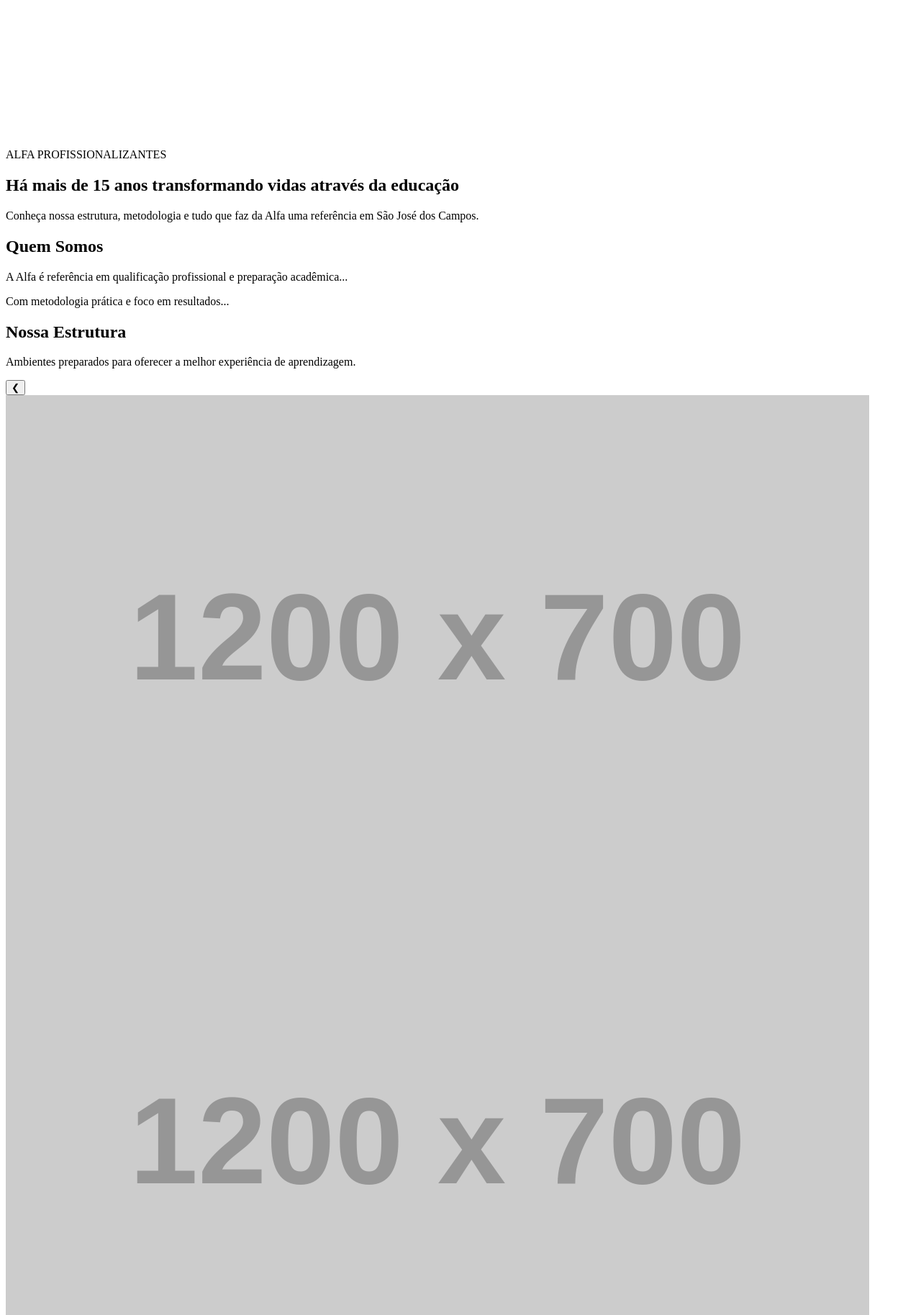
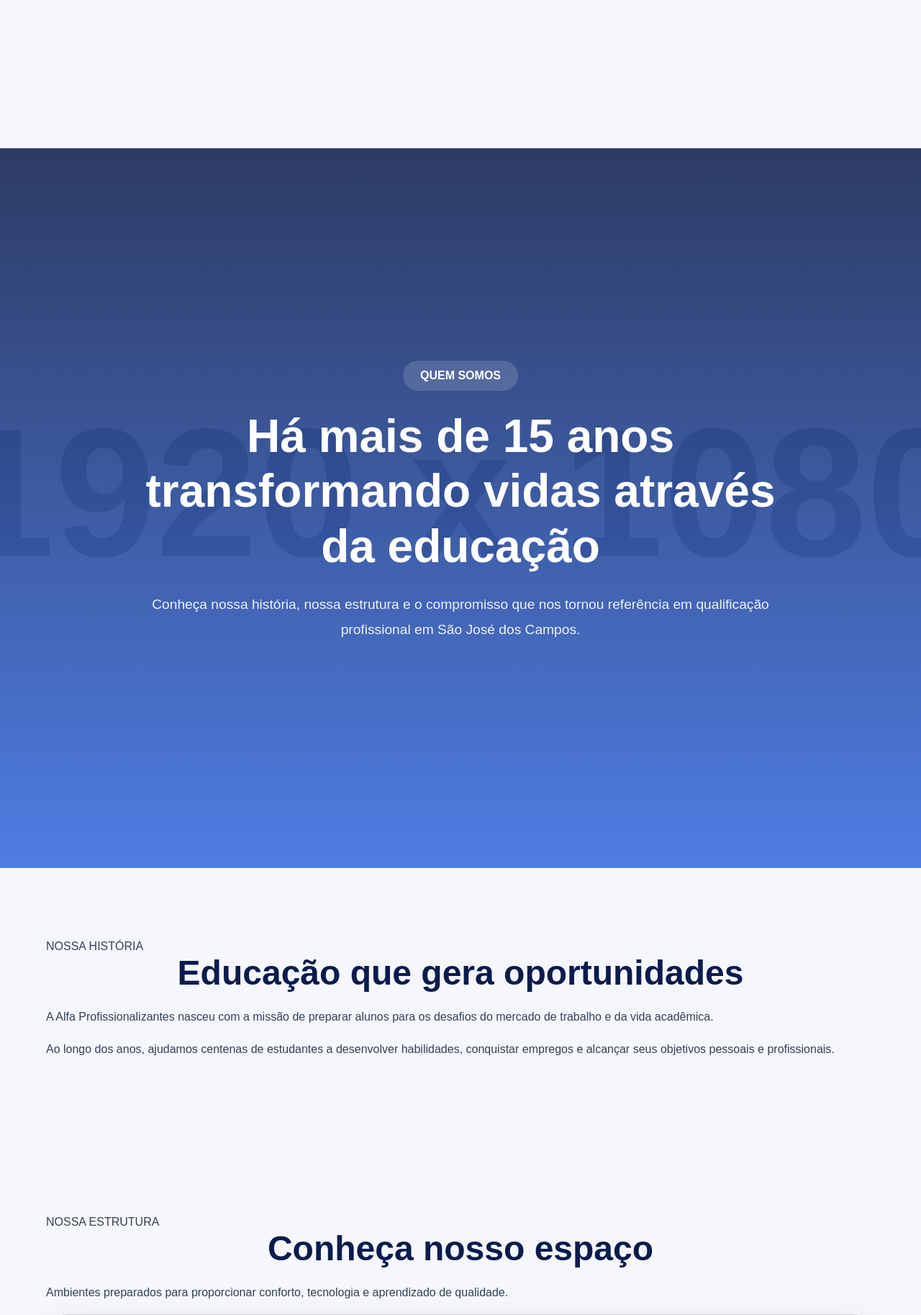
Before and after one commit to joaoguilherme09/alfa-site, a Flask app: page /sobre in a window 1280 px wide. Shown: the part 1320-3147 px from the top of the page at 72% size. Run offline with Flask 3, Linux system fonts and the light colour scheme; grey boxes labelled with a size stand in for pictures from a placeholder-image service; some libraries are stand-ins or nearby versions.

Commit message:
atualização sobre.html

```diff
--- a/app/templates/sobre.html
+++ b/app/templates/sobre.html
@@ -1,13 +1,56 @@
+<!DOCTYPE html>
+<html lang="pt-br">
+
+<head>
+
+    <meta charset="UTF-8">
+
+    <meta
+        name="viewport"
+        content="width=device-width, initial-scale=1.0"
+    >
+
+    <title>
+        Quem Somos | Alfa Profissionalizantes
+    </title>
+
+    <link
+        rel="stylesheet"
+        href="{{ url_for('static', filename='css/sobre.css') }}"
+    >
+
+    <link
+        rel="stylesheet"
+        href="https://cdnjs.cloudflare.com/ajax/libs/font-awesome/6.5.1/css/all.min.css"
+    >
+
+</head>
+
+<body>
+
 <!-- LOGO + VOLTAR -->
 
-<div class="logo-canto">
+<div class="top-bar">
 
     <a href="/" class="logo-home">
-        <img src="{{ url_for('static', filename='img/logo/logo.png') }}">
+
+        <img
+            src="{{ url_for('static', filename='img/logo/logo.png') }}"
+            alt="Alfa Cursos"
+        >
+
     </a>
 
-    <a href="javascript:history.back()" class="back-button">
-        <img src="{{ url_for('static', filename='img/XQMVKTRPLDJSNBYFWAZ18472-GHTXQWPLMN7204.png') }}">
+    <a
+        href="javascript:history.back()"
+        class="back-button"
+    >
+
+        <img
+            src="{{ url_for('static', filename='img/XQMVKTRPLDJSNBYFWAZ18472-GHTXQWPLMN7204.png') }}"
+            alt="Voltar"
+        >
+
     </a>
 
 </div>
@@ -20,35 +63,59 @@
 
     <div class="hero-content">
 
-        <span>ALFA PROFISSIONALIZANTES</span>
+        <span class="hero-badge">
+            QUEM SOMOS
+        </span>
 
         <h1>
             Há mais de 15 anos transformando vidas através da educação
         </h1>
 
         <p>
-            Conheça nossa estrutura, metodologia e tudo que faz da Alfa uma referência em São José dos Campos.
+
+            Conheça nossa história, nossa estrutura e o compromisso
+            que nos tornou referência em qualificação profissional
+            em São José dos Campos.
+
         </p>
 
     </div>
 
 </section>
 
-<!-- QUEM SOMOS -->
+<!-- SOBRE -->
 
-<section class="quem-somos">
+<section class="sobre-escola">
 
     <div class="container">
 
-        <h2>Quem Somos</h2>
+        <div class="texto">
+
+            <span class="section-tag">
+                NOSSA HISTÓRIA
+            </span>
+
+            <h2>
+                Educação que gera oportunidades
+            </h2>
 
             <p>
-            A Alfa é referência em qualificação profissional e preparação acadêmica...
+
+                A Alfa Profissionalizantes nasceu com a missão de
+                preparar alunos para os desafios do mercado de trabalho
+                e da vida acadêmica.
+
             </p>
 
             <p>
-            Com metodologia prática e foco em resultados...
+
+                Ao longo dos anos, ajudamos centenas de estudantes a
+                desenvolver habilidades, conquistar empregos e alcançar
+                seus objetivos pessoais e profissionais.
+
             </p>
+
+        </div>
 
     </div>
 
@@ -60,29 +127,62 @@
 
     <div class="container">
 
-        <h2>Nossa Estrutura</h2>
+        <div class="section-header">
+
+            <span class="section-tag">
+                NOSSA ESTRUTURA
+            </span>
+
+            <h2>
+                Conheça nosso espaço
+            </h2>
 
             <p>
-            Ambientes preparados para oferecer a melhor experiência de aprendizagem.
+
+                Ambientes preparados para proporcionar conforto,
+                tecnologia e aprendizado de qualidade.
+
             </p>
 
-        <div class="slider-container">
+        </div>
 
-            <button class="prev">❮</button>
+        <div class="slider-wrapper">
+
+            <button class="slider-btn prev">
+
+                <i class="fa-solid fa-chevron-left"></i>
+
+            </button>
 
             <div class="slider">
 
-                <img src="https://placehold.co/1200x700" class="slide active">
+                <img
+                    src="https://placehold.co/1200x700"
+                    class="slide active"
+                >
 
-                <img src="https://placehold.co/1200x700" class="slide">
+                <img
+                    src="https://placehold.co/1200x700"
+                    class="slide"
+                >
 
-                <img src="https://placehold.co/1200x700" class="slide">
+                <img
+                    src="https://placehold.co/1200x700"
+                    class="slide"
+                >
 
-                <img src="https://placehold.co/1200x700" class="slide">
+                <img
+                    src="https://placehold.co/1200x700"
+                    class="slide"
+                >
 
             </div>
 
-            <button class="next">❯</button>
+            <button class="slider-btn next">
+
+                <i class="fa-solid fa-chevron-right"></i>
+
+            </button>
 
         </div>
 
@@ -96,28 +196,58 @@
 
     <div class="container">
 
-        <h2>Nossos Diferenciais</h2>
+        <div class="section-header">
+
+            <span class="section-tag">
+                DIFERENCIAIS
+            </span>
+
+            <h2>
+                O que faz a Alfa diferente
+            </h2>
+
+        </div>
 
         <div class="diferenciais-grid">
 
             <div class="card">
-                🎓
-                <h3>Professores Qualificados</h3>
+
+                <i class="fa-solid fa-user-graduate"></i>
+
+                <h3>
+                    Professores Qualificados
+                </h3>
+
             </div>
 
             <div class="card">
-                📚
-                <h3>Material Atualizado</h3>
+
+                <i class="fa-solid fa-book-open"></i>
+
+                <h3>
+                    Material Atualizado
+                </h3>
+
             </div>
 
             <div class="card">
-                🏆
-                <h3>15+ Anos de Experiência</h3>
+
+                <i class="fa-solid fa-award"></i>
+
+                <h3>
+                    15+ Anos de Experiência
+                </h3>
+
             </div>
 
             <div class="card">
-                💼
-                <h3>Foco no Mercado</h3>
+
+                <i class="fa-solid fa-briefcase"></i>
+
+                <h3>
+                    Foco no Mercado
+                </h3>
+
             </div>
 
         </div>
@@ -133,18 +263,39 @@
     <div class="container">
 
         <div class="contador-item">
-            <h2>+15</h2>
-            <p>Anos de tradição</p>
+
+            <h2>
+                +15
+            </h2>
+
+            <p>
+                Anos de tradição
+            </p>
+
         </div>
 
         <div class="contador-item">
-            <h2>+500</h2>
-            <p>Alunos formados</p>
+
+            <h2>
+                +500
+            </h2>
+
+            <p>
+                Alunos atendidos
+            </p>
+
         </div>
 
         <div class="contador-item">
-            <h2>+10</h2>
-            <p>Cursos disponíveis</p>
+
+            <h2>
+                +10
+            </h2>
+
+            <p>
+                Cursos disponíveis
+            </p>
+
         </div>
 
     </div>
@@ -157,15 +308,30 @@
 
     <div class="container">
 
-        <h2>Galeria</h2>
+        <div class="section-header">
+
+            <span class="section-tag">
+                GALERIA
+            </span>
+
+            <h2>
+                Um pouco do nosso dia a dia
+            </h2>
+
+        </div>
 
         <div class="galeria-grid">
 
             <img src="https://placehold.co/600x400">
+
             <img src="https://placehold.co/600x400">
+
             <img src="https://placehold.co/600x400">
+
             <img src="https://placehold.co/600x400">
+
             <img src="https://placehold.co/600x400">
+
             <img src="https://placehold.co/600x400">
 
         </div>
@@ -178,16 +344,45 @@
 
 <section class="sobre-cta">
 
+    <div class="cta-box">
+
         <h2>
             Venha conhecer nossa escola
         </h2>
 
         <p>
-        Agende uma visita e descubra como podemos ajudar você a alcançar seus objetivos.
+
+            Agende uma visita e descubra de perto como
+            podemos ajudar você a alcançar seus objetivos.
+
         </p>
 
-    <a href="https://wa.me/5512997781432">
+        <a
+            href="https://wa.me/5512997781432"
+            target="_blank"
+        >
+
             Agendar Visita
+
         </a>
 
+    </div>
+
 </section>
+
+<!-- FOOTER -->
+
+<footer class="footer">
+
+    <p>
+
+        © 2026 Alfa Cursos — Todos os direitos reservados
+
+    </p>
+
+</footer>
+
+<script src="{{ url_for('static', filename='js/sobre.js') }}"></script>
+
+</body>
+</html>
```
Lines whose indentation alone changed are shown as unchanged.
